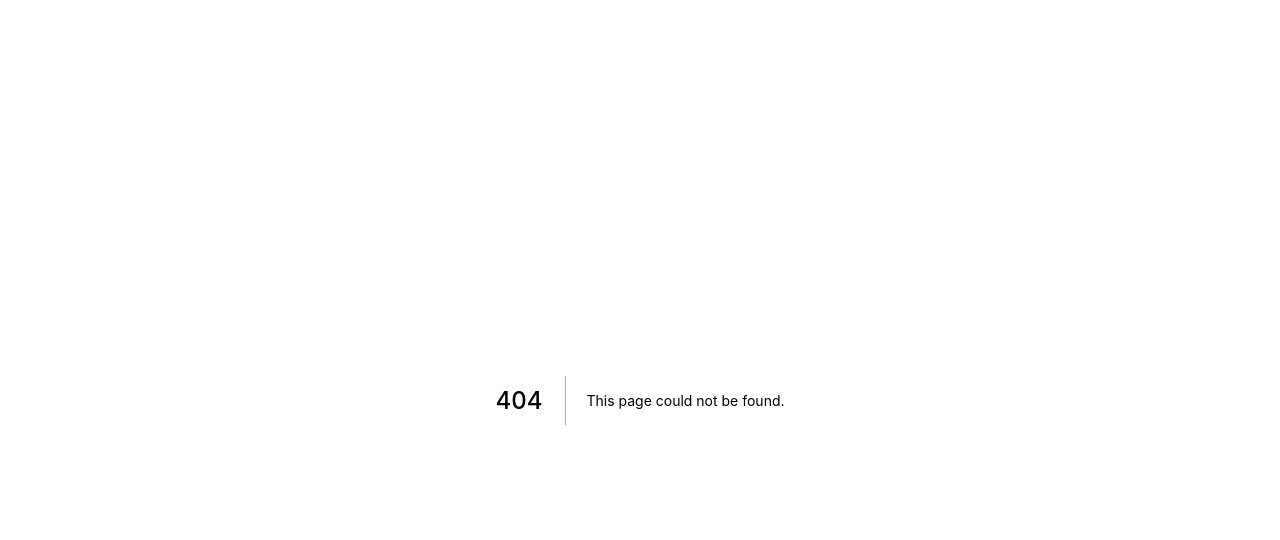
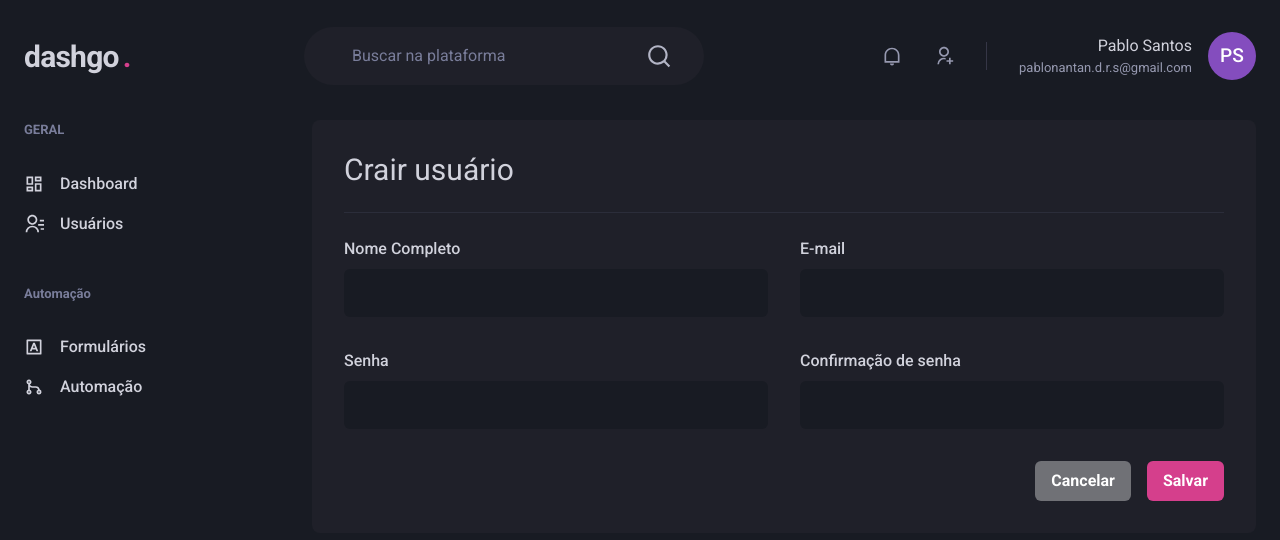
Before and after one commit to PabloNatan/dashgo, a Next.js app: page /users/create in a window 1280 px wide. Before the commit this address had no page. Shown: the top 540 px of the page. Built offline with nearby package versions, Linux system fonts and the light colour scheme.

Commit message:
feat: create a new user

```diff
--- a/src/components/Form/Input.tsx
+++ b/src/components/Form/Input.tsx
@@ -4,7 +4,6 @@
   Input as ChakraInput,
   InputProps as ChakraInputProps,
 } from "@chakra-ui/react";
-import { HTMLInputTypeAttribute } from "react";
 
 interface InputProps extends ChakraInputProps {
   name: string;
@@ -13,7 +12,7 @@
 export function Input({ name, label, ...rest }: InputProps) {
   return (
     <FormControl>
-      {!!label && <FormLabel htmlFor={name}>E-mail</FormLabel>}
+      {!!label && <FormLabel htmlFor={name}>{label}</FormLabel>}
       <ChakraInput
         {...rest}
         id={name}
--- /dev/null
+++ b/src/pages/users/create.tsx
@@ -0,0 +1,55 @@
+import {
+  Box,
+  Button,
+  Divider,
+  Flex,
+  Heading,
+  HStack,
+  SimpleGrid,
+  VStack,
+} from "@chakra-ui/react";
+import { Input } from "../../components/Form/Input";
+import { Header } from "../../components/Header";
+import { Sidebar } from "../../components/Sidebar";
+
+export default function CreateUser() {
+  return (
+    <Box>
+      <Header />
+      <Flex w="100%" my="6" maxWidth={1480} mx="auto" px="6">
+        <Sidebar />
+
+        <Box flex="1" borderRadius={8} bg="gray.800" p="8">
+          <Heading size="lg" fontWeight="normal">
+            Crair usuário
+          </Heading>
+
+          <Divider my="6" borderColor="gray.700" />
+
+          <VStack spacing="8">
+            <SimpleGrid as="form" minChildWidth="240px" spacing="8" w="100%">
+              <Input name="name" label="Nome Completo" />
+              <Input name="email" label="E-mail" />
+            </SimpleGrid>
+
+            <SimpleGrid as="form" minChildWidth="240px" spacing="8" w="100%">
+              <Input name="password" type="password" label="Senha" />
+              <Input
+                name="password_confirmation"
+                type="password"
+                label="Confirmação de senha"
+              />
+            </SimpleGrid>
+          </VStack>
+
+          <Flex mt="8" justify="flex-end">
+            <HStack spacing="4">
+              <Button colorScheme="whiteAlpha">Cancelar</Button>
+              <Button colorScheme="pink">Salvar</Button>
+            </HStack>
+          </Flex>
+        </Box>
+      </Flex>
+    </Box>
+  );
+}
```
